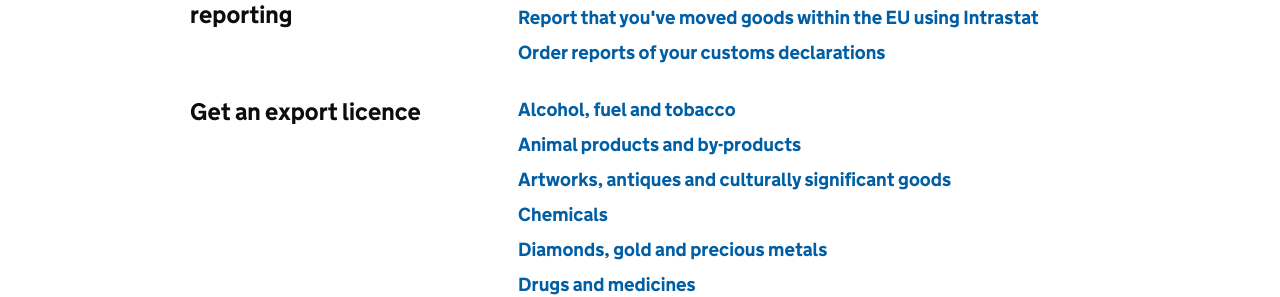
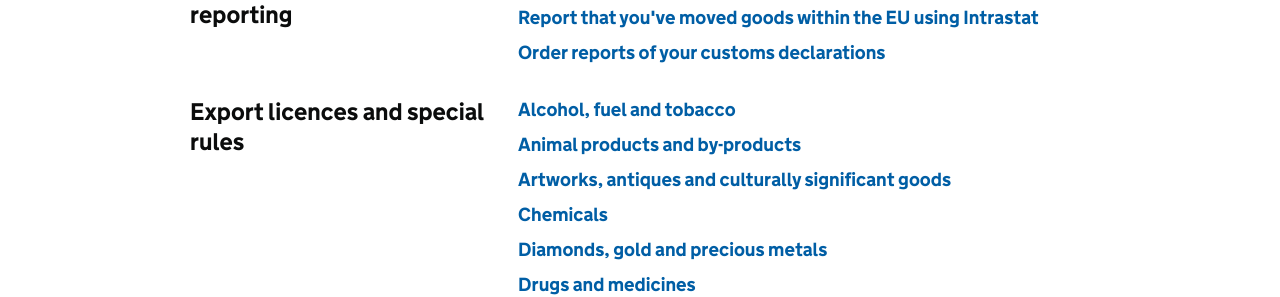
Before and after one commit to alphagov/govuk-import-export-prototype, a Jekyll site: the page built from topic/business-and-self-employed/exporting-and-doing-business-abroad.html, in a window 1280 px wide. Shown: the part 808-1105 px from the top of the page. Built offline with Jekyll 4.4.1, drawn with Linux system fonts in a browser that asks for light colours.

Commit message:
Update exporting-and-doing-business-abroad.html

```diff
--- a/topic/business-and-self-employed/exporting-and-doing-business-abroad.html
+++ b/topic/business-and-self-employed/exporting-and-doing-business-abroad.html
@@ -36,7 +36,7 @@
      - name: Order reports of your customs declarations
        url: '/order-customs-declaration-reports.html'
 
- - title: Get an export licence
+ - title: Export licences and special rules
    links:
      - name: Alcohol, fuel and tobacco
        url: '/guidance/get-permission-to-import-or-export-alcohol-fuel-or-tobacco-excise-goods.html'
```
